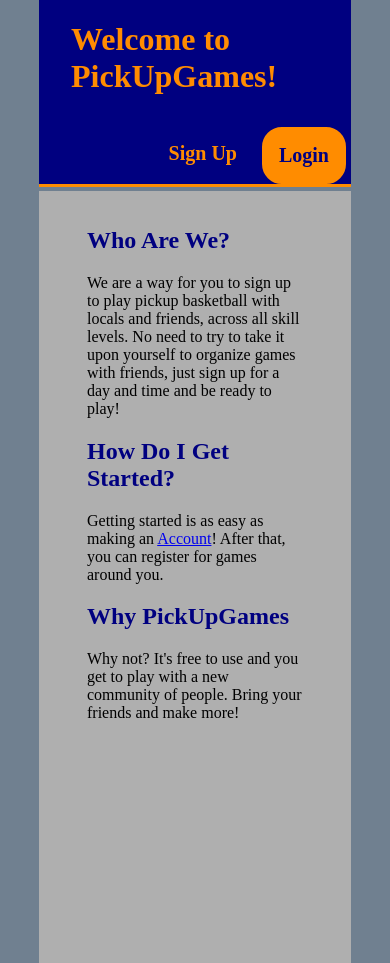
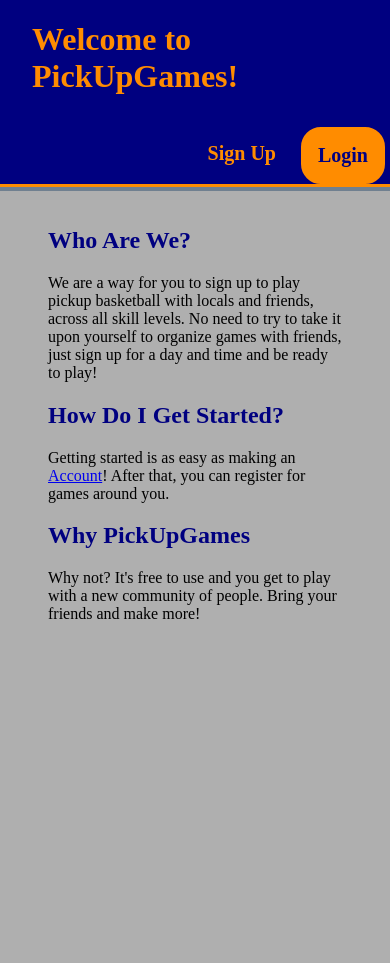
Before and after one commit to bbrown11924/PickUpGames, a Django app: page / in a window 390 px wide. Run offline with Django 3.2, Linux system fonts and the light colour scheme.

Commit message:
Should fix sidebar on mobile, django is not loading changes to css

```diff
--- a/pickup/static/pickup/style.css
+++ b/pickup/static/pickup/style.css
@@ -236,3 +236,11 @@ ul.no-bullets {
 .Message-sent{
     text-align: right;
 }
+
+
+/* Any changes for mobile go here */
+@media only screen and (max-width: 500px) {
+    body{
+        width: 100%;
+    }
+}
```
